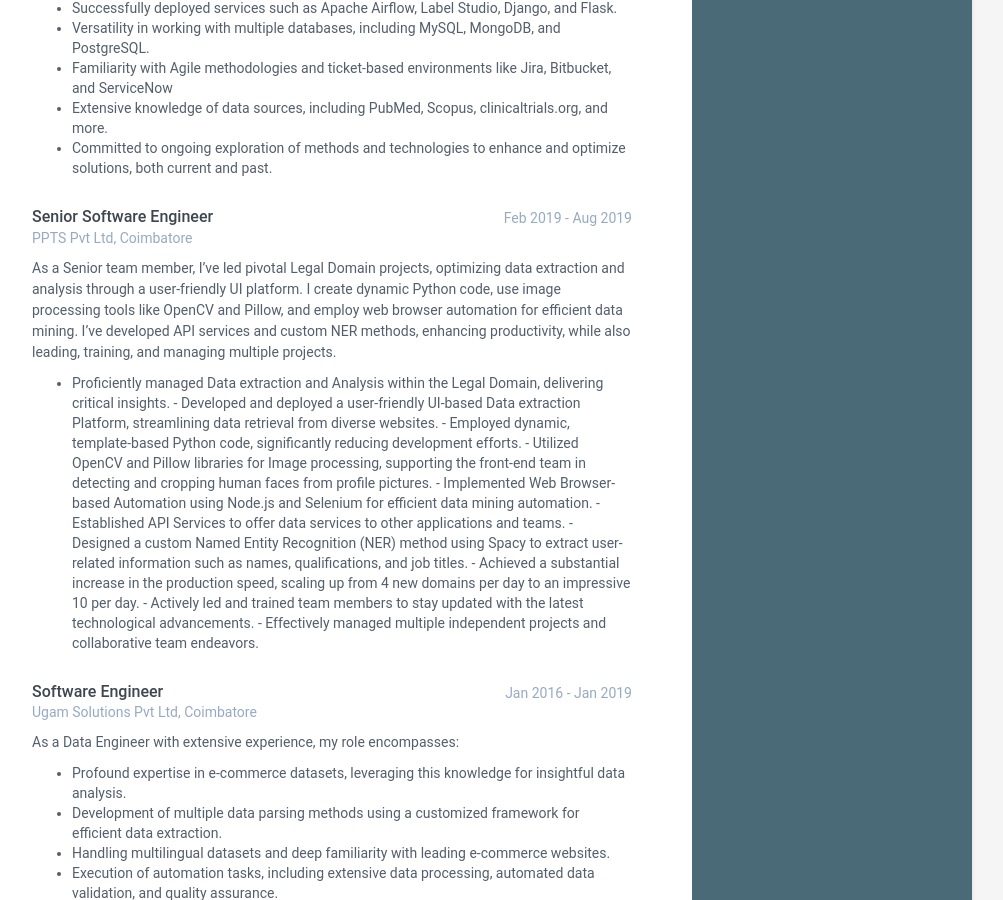
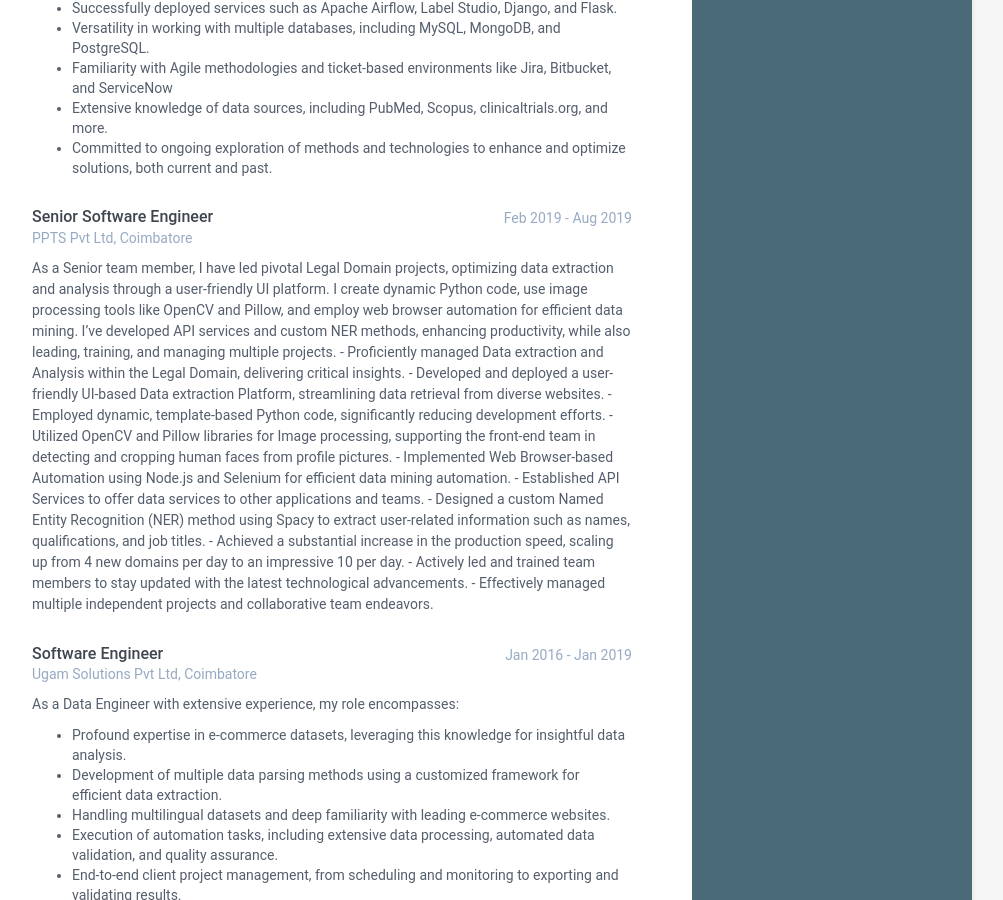
Before and after one commit to dhamodharanrk/online-cv, a Jekyll site: the page built from index.html, in a window 1280 px wide and 900 px high, scrolled down 1456 px. Shown: the whole window, without its empty margins (168-1171 px from the left). Built offline with Jekyll 4.4.1, drawn with Linux system fonts in a browser that asks for light colours.

Commit message:
Update data.yml

```diff
--- a/_data/data.yml
+++ b/_data/data.yml
@@ -103,8 +103,7 @@ experiences:
     time: Feb 2019 - Aug 2019
     company: PPTS Pvt Ltd, Coimbatore
     details: >+
-        As a Senior team member, I've led pivotal Legal Domain projects, optimizing data extraction and analysis through a user-friendly UI platform. I create dynamic Python code, use image processing tools like OpenCV and Pillow, and employ web browser automation for efficient data mining. I've developed API services and custom NER methods, enhancing productivity, while also leading, training, and managing multiple projects.
-
+        As a Senior team member, I have led pivotal Legal Domain projects, optimizing data extraction and analysis through a user-friendly UI platform. I create dynamic Python code, use image processing tools like OpenCV and Pillow, and employ web browser automation for efficient data mining. I've developed API services and custom NER methods, enhancing productivity, while also leading, training, and managing multiple projects.
         - Proficiently managed Data extraction and Analysis within the Legal Domain, delivering critical insights.
         - Developed and deployed a user-friendly UI-based Data extraction Platform, streamlining data retrieval from diverse websites.
         - Employed dynamic, template-based Python code, significantly reducing development efforts.
```
